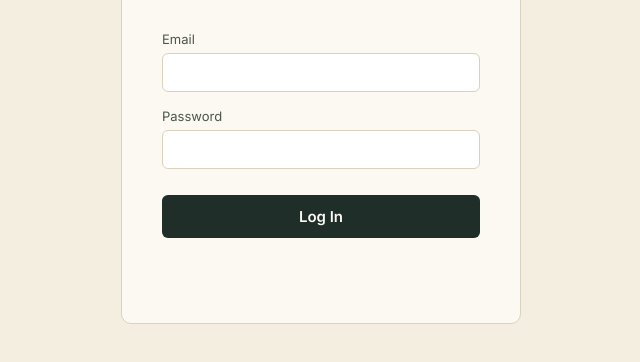
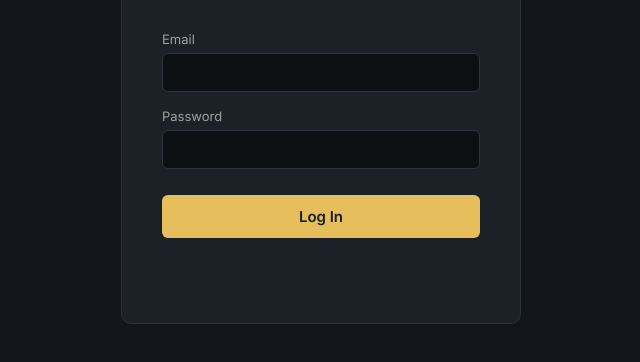
Before and after one commit to bharatpradhan-dev/Trackly, a plain HTML site: page frontend/index.html in a window 1280 px wide. Shown: the part 310-672 px from the top of the page, without its empty margins (319-959 px from the left). Drawn offline with Linux system fonts and the light colour scheme.

Commit message:
Switch to dark theme

```diff
--- a/frontend/styles.css
+++ b/frontend/styles.css
@@ -1,15 +1,15 @@
-/* ---- Design tokens ---- */
+/* ---- Design tokens: dark, high-contrast ---- */
 :root {
-  --paper: #F3EEDF;
-  --paper-card: #FBF9F2;
-  --ink: #1F2E28;
-  --ink-soft: #4A564E;
-  --brass: #8C6D1F;
-  --brass-bg: #EFE6CC;
-  --rust: #A13D2C;
-  --rust-bg: #F3DDD7;
-  --line: #D9D2BE;
-  --focus: #2F6B4F;
+  --paper: #12161A;
+  --paper-card: #1B2126;
+  --ink: #F2F2ED;
+  --ink-soft: #9AA5A0;
+  --brass: #E6BE5C;
+  --brass-bg: #3A331C;
+  --rust: #F0645A;
+  --rust-bg: #3B2220;
+  --line: #2C3339;
+  --focus: #3ED598;
   --radius: 10px;
 }
 
@@ -105,14 +105,14 @@ input:focus-visible, button:focus-visible {
   border: 1px solid var(--line);
   border-radius: 6px;
   font-size: 15px;
-  background: #fff;
+  background: #0D1013;
   color: var(--ink);
 }
 
 .btn-primary {
   margin-top: 20px;
-  background: var(--ink);
-  color: var(--paper-card);
+  background: var(--brass);
+  color: #14201B;
   border: none;
   border-radius: 6px;
   padding: 12px;
@@ -121,7 +121,7 @@ input:focus-visible, button:focus-visible {
   transition: background 0.15s ease;
 }
 
-.btn-primary:hover { background: #14201B; }
+.btn-primary:hover { background: #F0CE7A; }
 
 .btn-secondary {
   background: none;
@@ -132,7 +132,7 @@ input:focus-visible, button:focus-visible {
   color: var(--ink);
 }
 
-.btn-secondary:hover { background: var(--paper-card); }
+.btn-secondary:hover { background: var(--paper-card); border-color: var(--ink-soft); }
 
 .error {
   color: var(--rust);
@@ -176,7 +176,7 @@ input:focus-visible, button:focus-visible {
 }
 
 .month-selector button {
-  background: none;
+  background: var(--paper-card);
   border: 1px solid var(--line);
   border-radius: 50%;
   width: 32px;
@@ -193,7 +193,7 @@ input:focus-visible, button:focus-visible {
   text-align: center;
 }
 
-/* ---- Ledger-style summary cards ---- */
+/* ---- Summary cards ---- */
 .summary-cards {
   display: grid;
   grid-template-columns: repeat(3, 1fr);
@@ -255,10 +255,12 @@ input:focus-visible, button:focus-visible {
   border: 1px solid var(--line);
   border-radius: 6px;
   font-size: 14px;
-  background: #fff;
+  background: #0D1013;
   color: var(--ink);
   min-width: 0;
 }
+
+.form-row input::placeholder { color: var(--ink-soft); }
 
 .type-toggle {
   display: flex;
@@ -270,7 +272,7 @@ input:focus-visible, button:focus-visible {
   padding: 9px 0;
   border: 1px solid var(--line);
   border-radius: 6px;
-  background: #fff;
+  background: #0D1013;
   font-size: 14px;
   font-weight: 500;
   color: var(--ink-soft);
@@ -354,24 +356,16 @@ input:focus-visible, button:focus-visible {
 }
 
 /* ---- Responsive ---- */
-
 @media (max-width: 480px) {
   .summary-cards { grid-template-columns: 1fr; }
   .topbar { padding: 16px 20px; }
   .auth-card { padding: 28px 24px; }
-
   .dashboard { padding: 20px 14px 60px; }
-
-  .form-row {
-    flex-direction: column;
-  }
-
+  .form-row { flex-direction: column; }
   .card-value { font-size: 18px; }
-
   .tx-row { flex-wrap: wrap; }
   .tx-info { flex: 1 1 100%; }
   .tx-amount { font-size: 14px; }
-
   .month-selector { gap: 10px; }
   #currentMonthLabel { font-size: 16px; min-width: unset; }
 }
```
